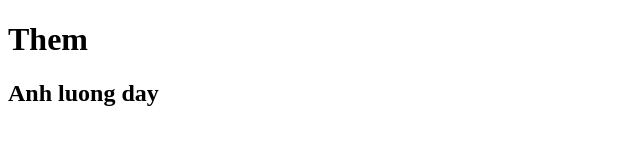
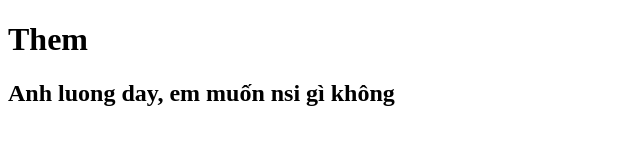
Before and after one commit to ducluongcualo/ducluong, a plain HTML site: page them.html in a window 1280 px wide. Shown: the whole page, without its empty margins (0-640 px from the left). Drawn offline with Linux system fonts and the light colour scheme.

Commit message:
Update them.html

```diff
--- a/them.html
+++ b/them.html
@@ -10,7 +10,7 @@
 
 <body>
     <h1>Them</h1>
-    <h2>Anh luong day</h2>
+    <h2>Anh luong day, em muốn nsi gì không</h2>
 </body>
 
 </html>
```
